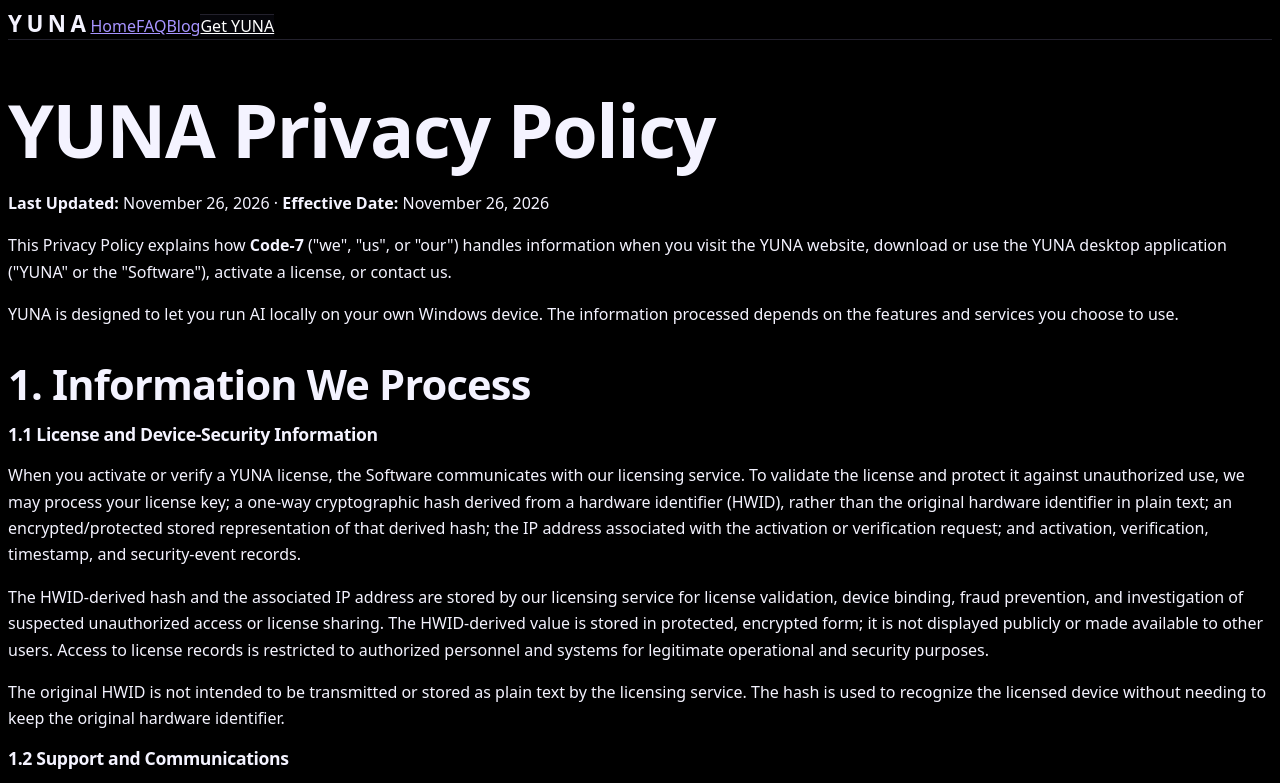
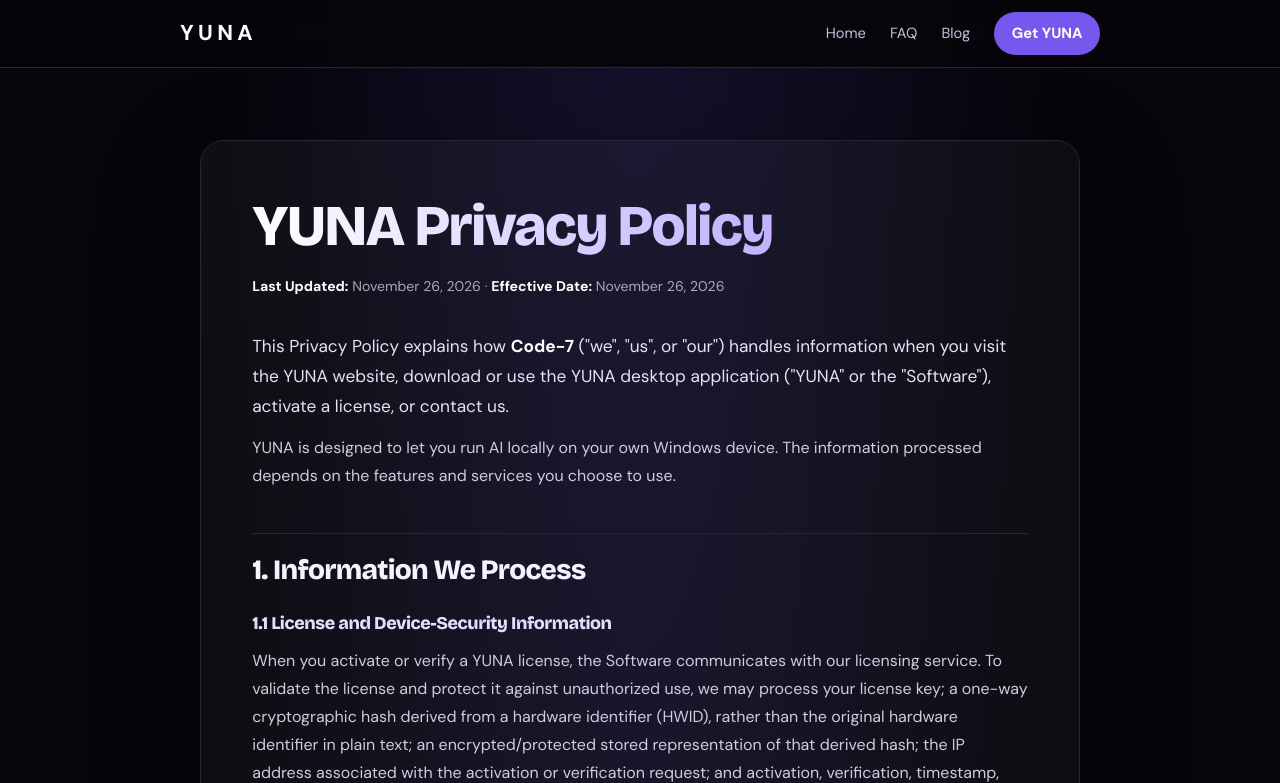
Before and after one commit to Dril-V000/yuna-website, a plain HTML site: page privacy/index.html in a window 1280 px wide. Shown: the top 783 px of the page. Drawn offline with nearby package versions, Linux system fonts and the light colour scheme.

Commit message:
Add dedicated styling to privacy policy page

```diff
--- a/privacy/index.html
+++ b/privacy/index.html
@@ -8,7 +8,30 @@
 <link rel="canonical" href="https://yunaai.online/privacy/">
 <link rel="icon" href="/favicon.ico">
 <meta name="theme-color" content="#04040c">
-<link rel="stylesheet" href="/assets/pages.css">
+<link rel="preconnect" href="https://fonts.googleapis.com">
+<link rel="preconnect" href="https://fonts.gstatic.com" crossorigin>
+<link href="https://fonts.googleapis.com/css2?family=Bricolage+Grotesque:wght@600;800&family=DM+Sans:wght@400;500;700&display=swap" rel="stylesheet">
+
+<style>
+:root{color-scheme:dark;--bg:#05050a;--panel:#0d0c15;--ink:#f4f3ff;--muted:#aaa5c3;--line:#282438;--purple:#8b72ff;--pink:#ff7c9c}
+*{box-sizing:border-box}
+html{scroll-behavior:smooth}
+body{margin:0;background:radial-gradient(ellipse at 50% -15%,rgba(122,92,255,.16),transparent 48%),var(--bg);color:var(--ink);font:16px/1.75 'DM Sans',Inter,system-ui,-apple-system,sans-serif;-webkit-font-smoothing:antialiased}
+a{color:#b4a3ff;text-decoration:none}a:hover{color:#fff;text-decoration:underline}
+nav{position:sticky;top:0;z-index:5;display:flex;align-items:center;gap:1.5rem;padding:0 max(calc((100% - 920px)/2),5vw);min-height:68px;background:rgba(5,5,10,.88);backdrop-filter:blur(16px);border-bottom:1px solid var(--line)}
+nav a{color:#c5bfdc;font-size:.92rem}nav .logo{margin-right:auto;color:#fff;font-weight:900;font-size:1.35rem;letter-spacing:.2em}nav .cta{padding:.55rem 1.1rem;border-radius:99px;background:#7658ef;color:#fff;font-weight:700}
+.wrap{width:min(880px,calc(100% - 40px));margin:4.5rem auto 5rem;padding:clamp(1.4rem,4vw,3.4rem);background:linear-gradient(145deg,rgba(255,255,255,.035),rgba(255,255,255,.012));border:1px solid var(--line);border-radius:24px;box-shadow:0 30px 100px rgba(0,0,0,.28)}
+h1,h2,h3{font-family:'Bricolage Grotesque',Inter,system-ui,sans-serif;line-height:1.2;letter-spacing:-.025em}
+h1{font-size:clamp(2.2rem,6vw,3.6rem);margin:0 0 .7rem;background:linear-gradient(90deg,#fff,#c2b4ff 65%,#ff9bb2);background-clip:text;-webkit-background-clip:text;color:transparent}
+h2{font-size:clamp(1.35rem,3vw,1.75rem);margin:2.7rem 0 .8rem;padding-top:1.2rem;border-top:1px solid var(--line)}
+h3{font-size:1.12rem;color:#e5ddff;margin:1.6rem 0 .5rem}
+p{margin:.8rem 0;color:#d0cce0}.meta{font-size:.88rem;color:var(--muted)}.lead{font-size:1.08rem;color:#e6e1f5;margin-top:2rem}
+ul{padding-left:1.4rem;color:#d0cce0}li{padding:.25rem 0}strong{color:#fff}
+hr{border:0;border-top:1px solid var(--line);margin:2rem 0}
+footer{text-align:center;padding:0 1rem 3rem;color:var(--muted);font-size:.88rem}footer a{margin:0 .35rem}
+:focus-visible{outline:2px solid var(--purple);outline-offset:4px}
+@media(max-width:600px){nav{gap:.8rem;padding:0 1rem;min-height:60px}nav a{font-size:.82rem}nav .logo{font-size:1.1rem}nav .cta{padding:.45rem .7rem}.wrap{width:calc(100% - 22px);margin:1.2rem auto 2rem;padding:1.25rem;border-radius:17px}h2{margin-top:2rem}}
+</style>
 </head>
 <body>
 <nav><a class="logo" href="/">YUNA</a><a href="/">Home</a><a href="/faq/">FAQ</a><a href="/blog/">Blog</a><a class="cta" href="/#pricing">Get YUNA</a></nav>
```
